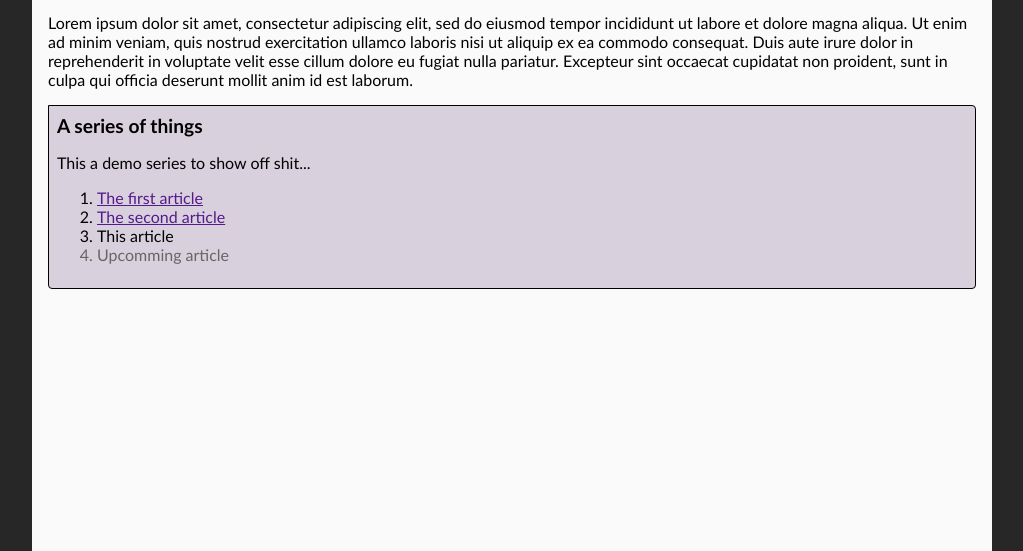
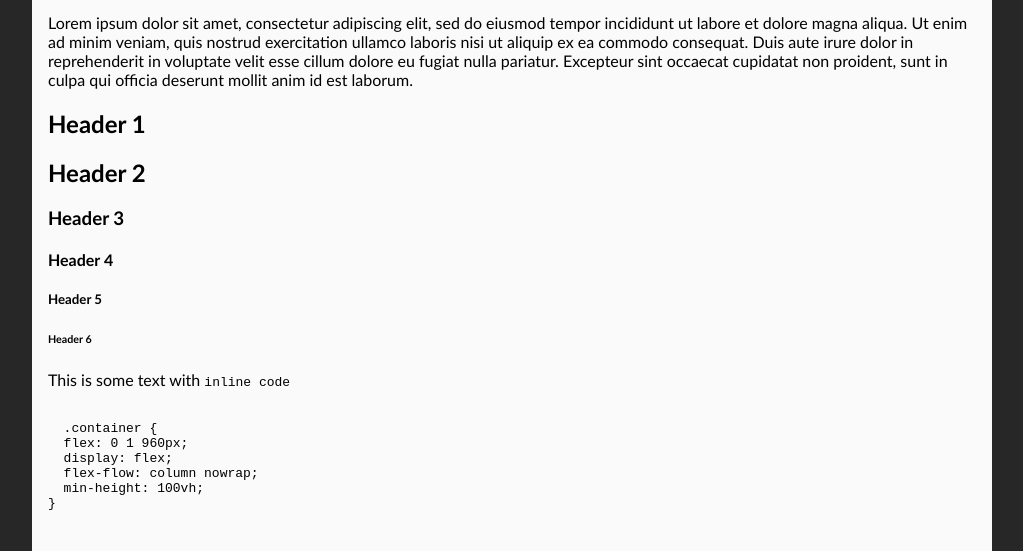
Before and after one commit to ehaskins/ehaskins.com, a plain HTML site: page mockup/index.html in a window 1280 px wide. Shown: the part 197-748 px from the top of the page, without its empty margins (128-1151 px from the left). Drawn offline with Linux system fonts and the light colour scheme.

Commit message:
Move mockup back

```diff
--- a/blog/src/static/mockup/index.html
+++ b/mockup/index.html
@@ -44,6 +44,24 @@
             pariatur. Excepteur sint occaecat cupidatat non proident, sunt in
             culpa qui officia deserunt mollit anim id est laborum.
           </p>
+          <h1>Header 1</h1>
+          <h2>Header 2</h2>
+          <h3>Header 3</h3>
+          <h4>Header 4</h4>
+          <h5>Header 5</h5>
+          <h6>Header 6</h6>
+
+          <p>This is some text with <code>inline code</code></p>
+          <pre>
+<code>
+  .container {
+  flex: 0 1 960px;
+  display: flex;
+  flex-flow: column nowrap;
+  min-height: 100vh;
+}
+</code>
+          </pre>
         </article>
         <div id="seriesinfo">
           <h1>A series of things</h1>
```
Also changed, not shown: mockup/site.css (renamed from blog/src/static/mockup/site.css).
